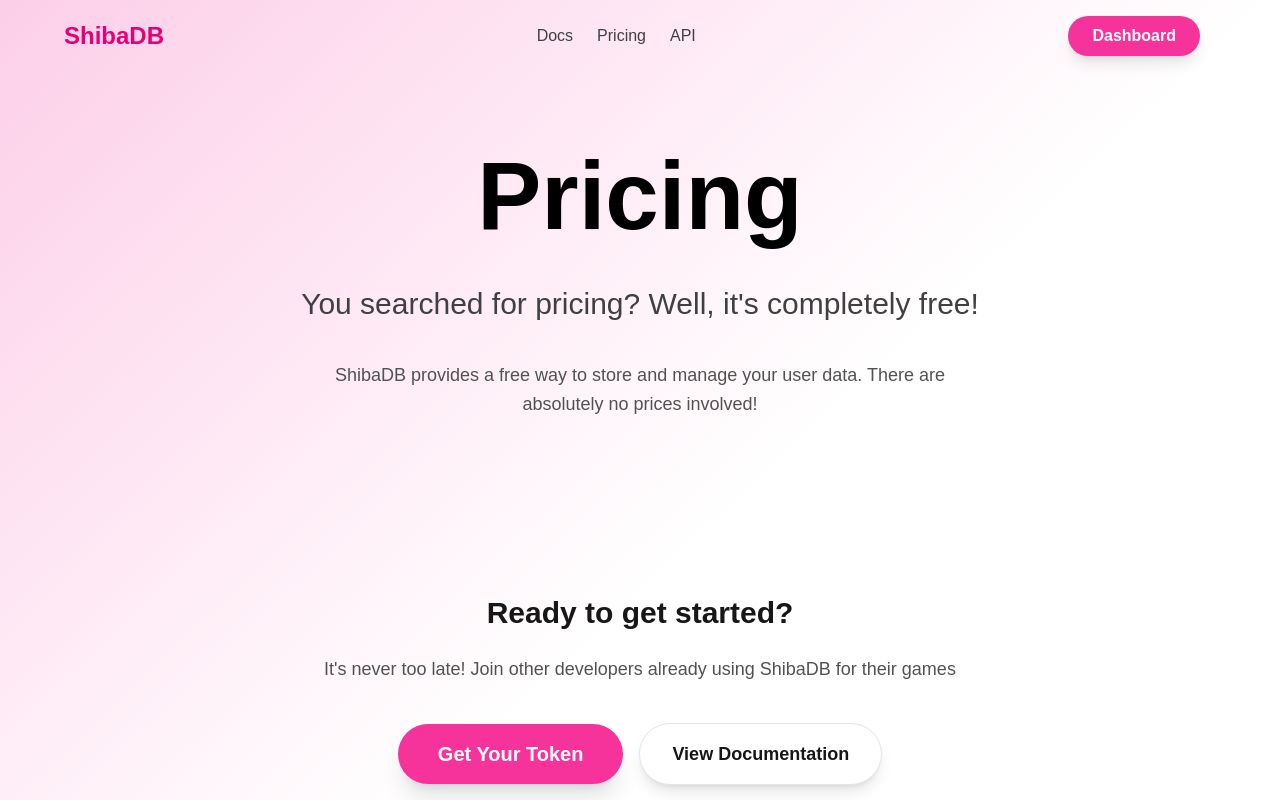
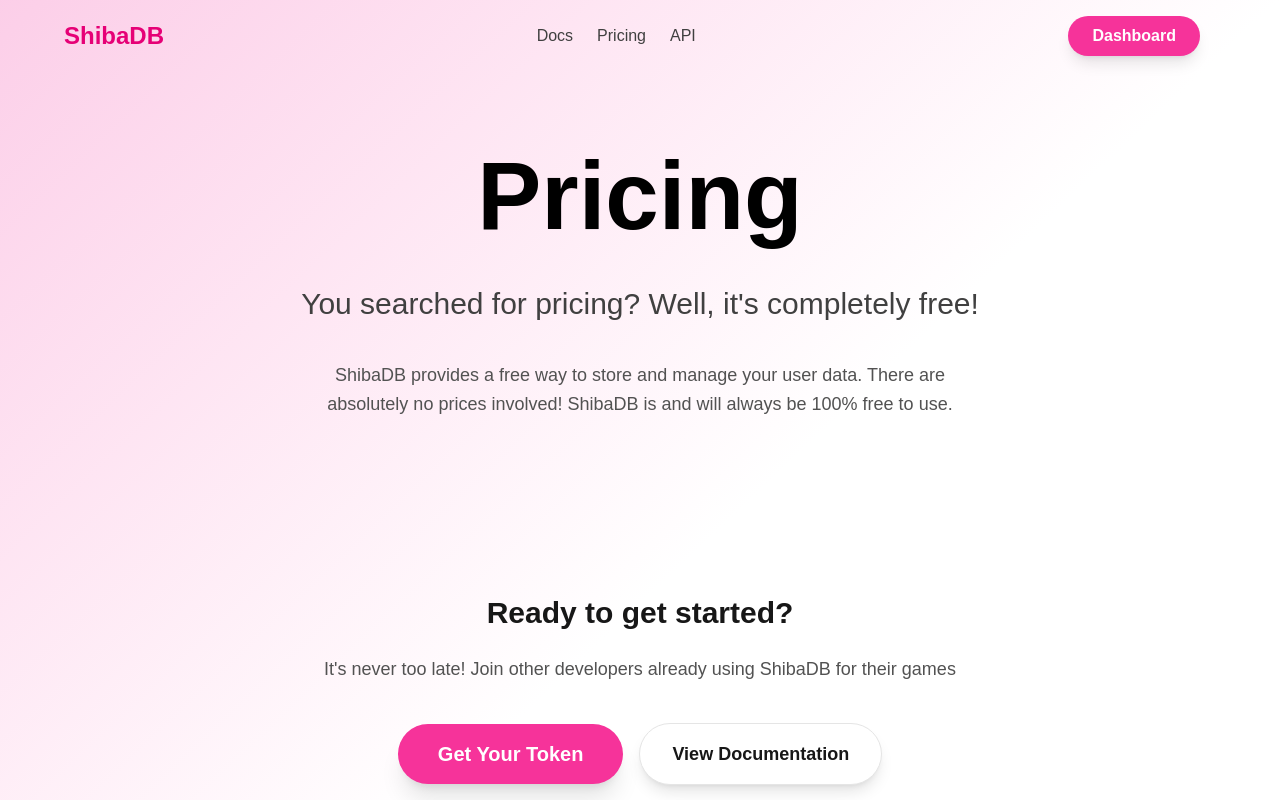
Before and after one commit to RafaeloxMC/shibadb, a Next.js app: page /pricing in a window 1280 px wide. Shown: the top 800 px of the page. Built offline with nearby package versions, Linux system fonts and the light colour scheme.

Commit message:
Update Pricing.tsx

```diff
--- a/src/components/Pricing.tsx
+++ b/src/components/Pricing.tsx
@@ -10,7 +10,8 @@
 
 		<p className="text-lg text-neutral-600 dark:text-neutral-400 mb-12 max-w-2xl mx-auto leading-relaxed">
 			ShibaDB provides a free way to store and manage your user data.
-			There are absolutely no prices involved!
+			There are absolutely no prices involved! ShibaDB is and will always
+			be 100% free to use.
 		</p>
 	</section>
 );
```
